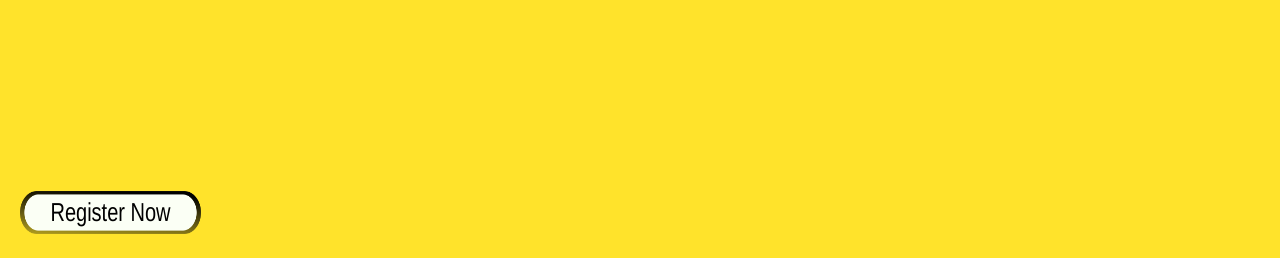
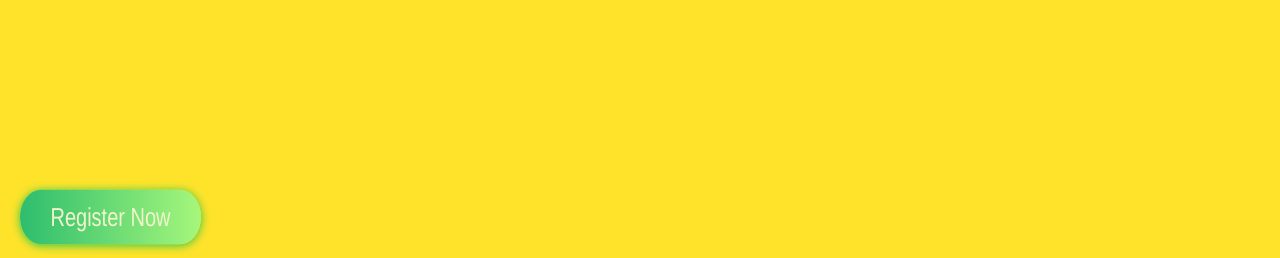
Before and after one commit to e-celliitk/YEC, a plain HTML site: page index.html in a window 1280 px wide. Shown: the part 542-800 px from the top of the page. Drawn offline with nearby package versions, Linux system fonts and the light colour scheme; a web font is replaced by a local one.

Commit message:
Designed Register Button

```diff
--- a/style.css
+++ b/style.css
@@ -772,19 +772,23 @@ a {
 
 .register-now{
     width: fit-content;
-    padding: 10px;
-    border-radius: 10px;
+    padding: 6px;
+    /* border: 1px solid black; */
+    border-radius: 21px;
     position: absolute;
     bottom: 20px;
     left: 20px;
     font-size: 20px;
-    color: black;
-    background: url(./images/register.png) center center / contain no-repeat;
+    color: rgb(242 244 206);
+    /* background: url(./images/register.png) center center / contain no-repeat; */
     transform: scaleY(1.3);
-    height: 51px;
+    height: 42.3px;
     text-align: center;
     width: 181px;
     font-family:'Franklin Gothic Medium', 'Arial Narrow', Arial, sans-serif;
+    background: -webkit-linear-gradient(right, #a6f77b, #2dbd6e);
+    box-shadow: 0px 1px 8px #24c64f;
+    transition: 0.25s;
 
 }
 @media screen and (max-width:700px) {
@@ -797,9 +801,11 @@ a {
 
 }
 .register-now:hover{
-    box-shadow: 2px rgba(0, 0, 0, 0.84);
-    color: rgba(0, 0, 0, 0.8);
+    box-shadow: 0px 1px 18px #018524;
     text-decoration: none;
+    color: rgb(208, 54, 37);
+    background: linear-gradient(to right, #92f25f, #11c461);
+    transition: .1s ease;
 }
 .button {
     position: absolute;
```
